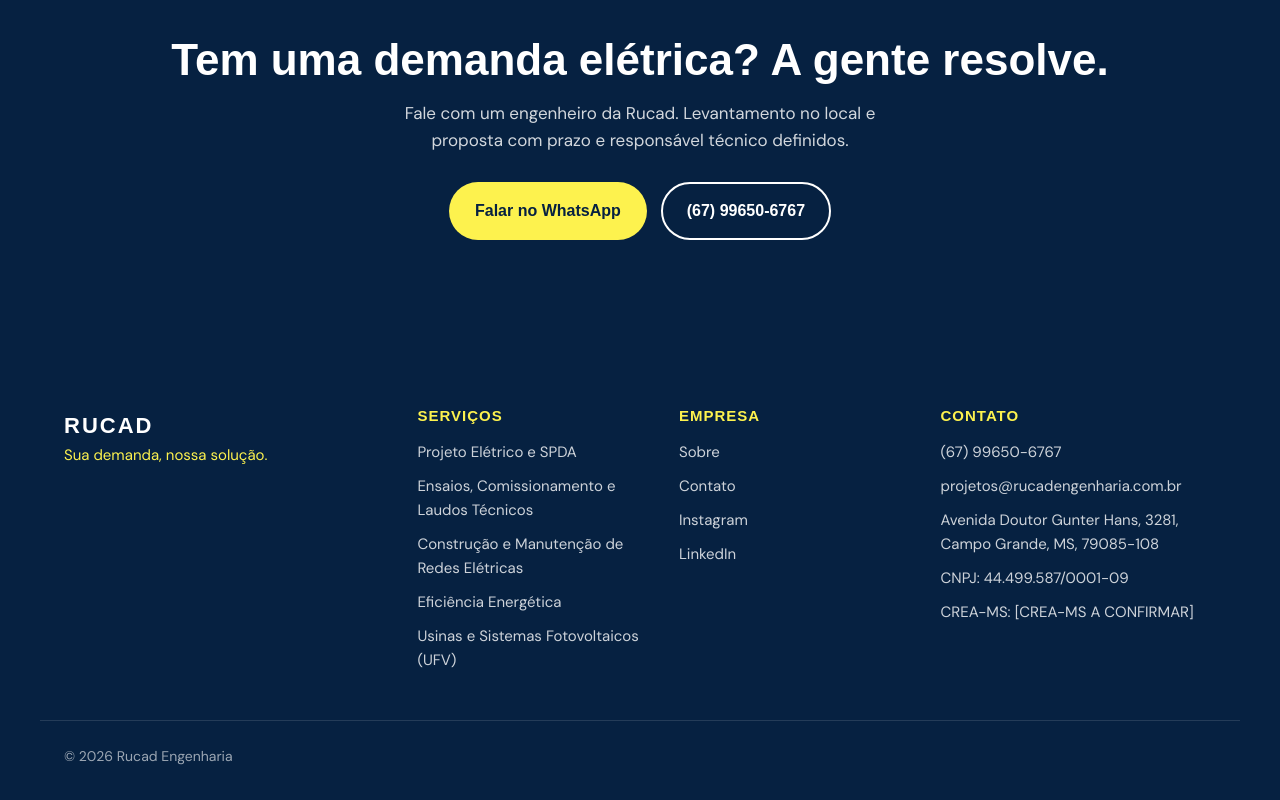
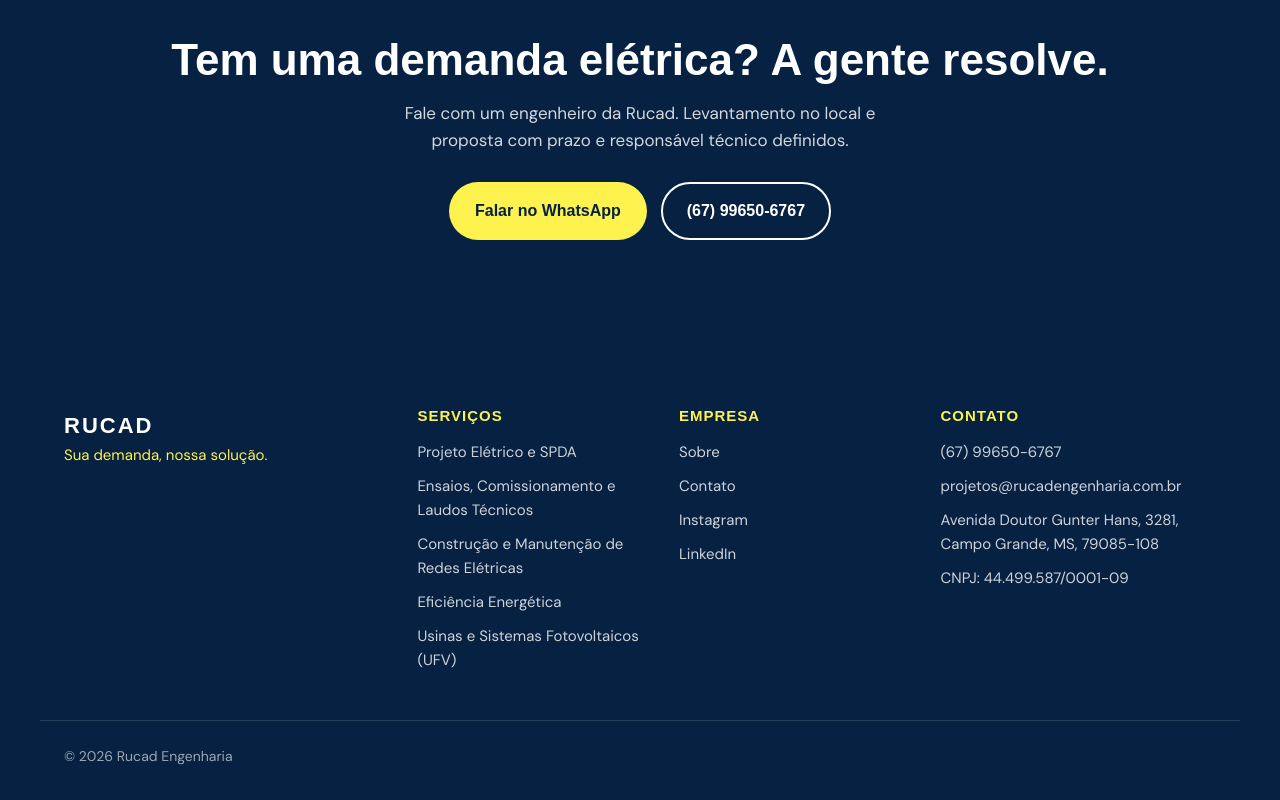
Before and after one commit to neybarao/rucad-site, a Next.js app: page / in a window 1280 px wide. Shown: the part 3329-4129 px from the top of the page. Built offline with nearby package versions, Linux system fonts and the light colour scheme; a web font is replaced by a local one.

Commit message:
chore: remover linha CREA-MS do rodapé

```diff
--- a/app/components/Footer.tsx
+++ b/app/components/Footer.tsx
@@ -29,7 +29,6 @@
           <a href={`mailto:${site.email}`}>{site.email}</a>
           <p>{site.address}</p>
           <p>CNPJ: {site.cnpj}</p>
-          <p>CREA-MS: {site.creaMs}</p>
         </div>
       </div>
       <div className="wrap footer__bottom">© 2026 {site.name}</div>
--- a/content/site-data.ts
+++ b/content/site-data.ts
@@ -11,7 +11,6 @@
   addressLocality: "Campo Grande",
   addressRegion: "MS",
   postalCode: "79085-108",
-  creaMs: "[CREA-MS A CONFIRMAR]",
   social: {
     instagram: "https://www.instagram.com/rucadengenharia/",
     linkedin: "https://www.linkedin.com/company/rucad-engenharia/",
```
